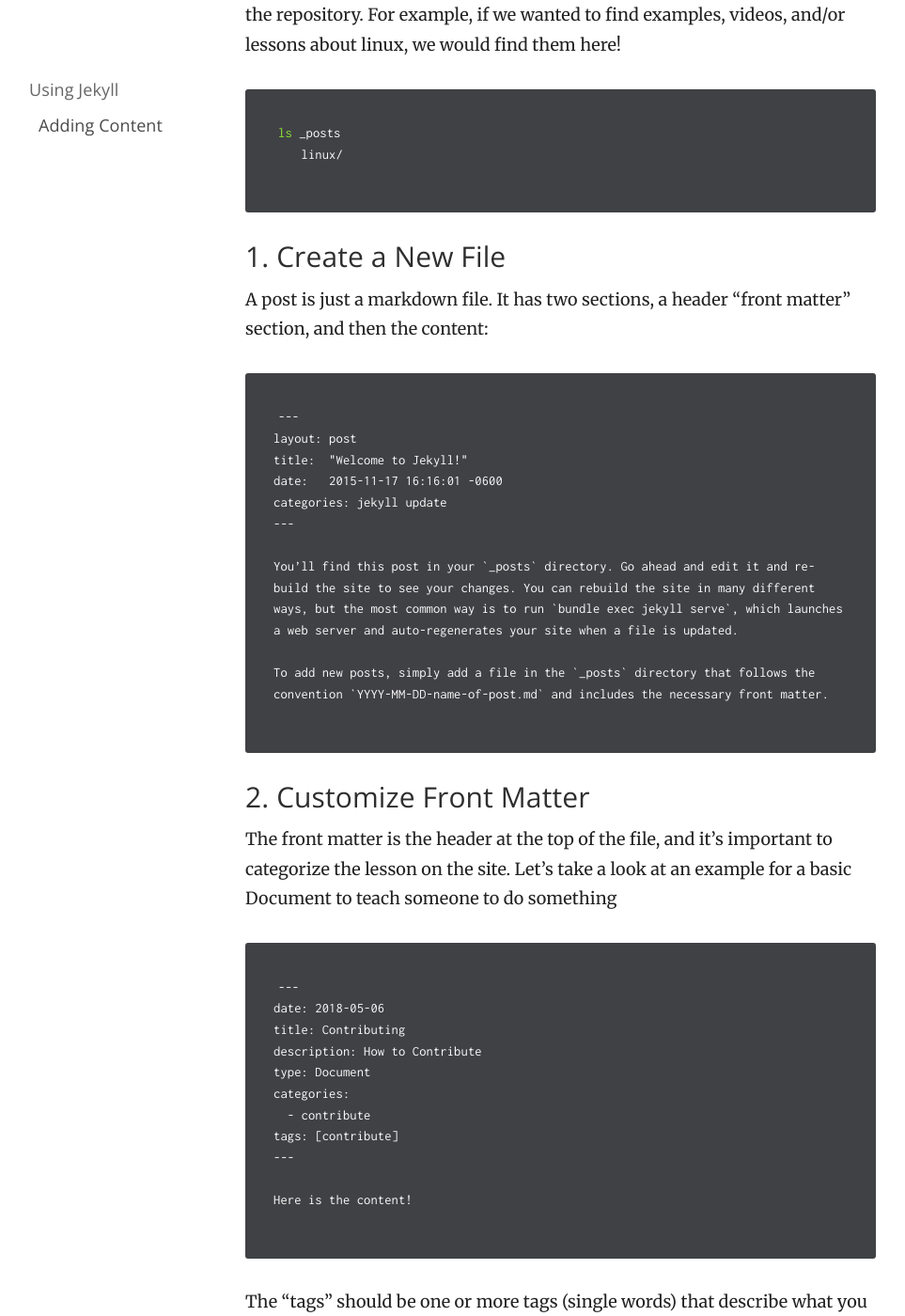
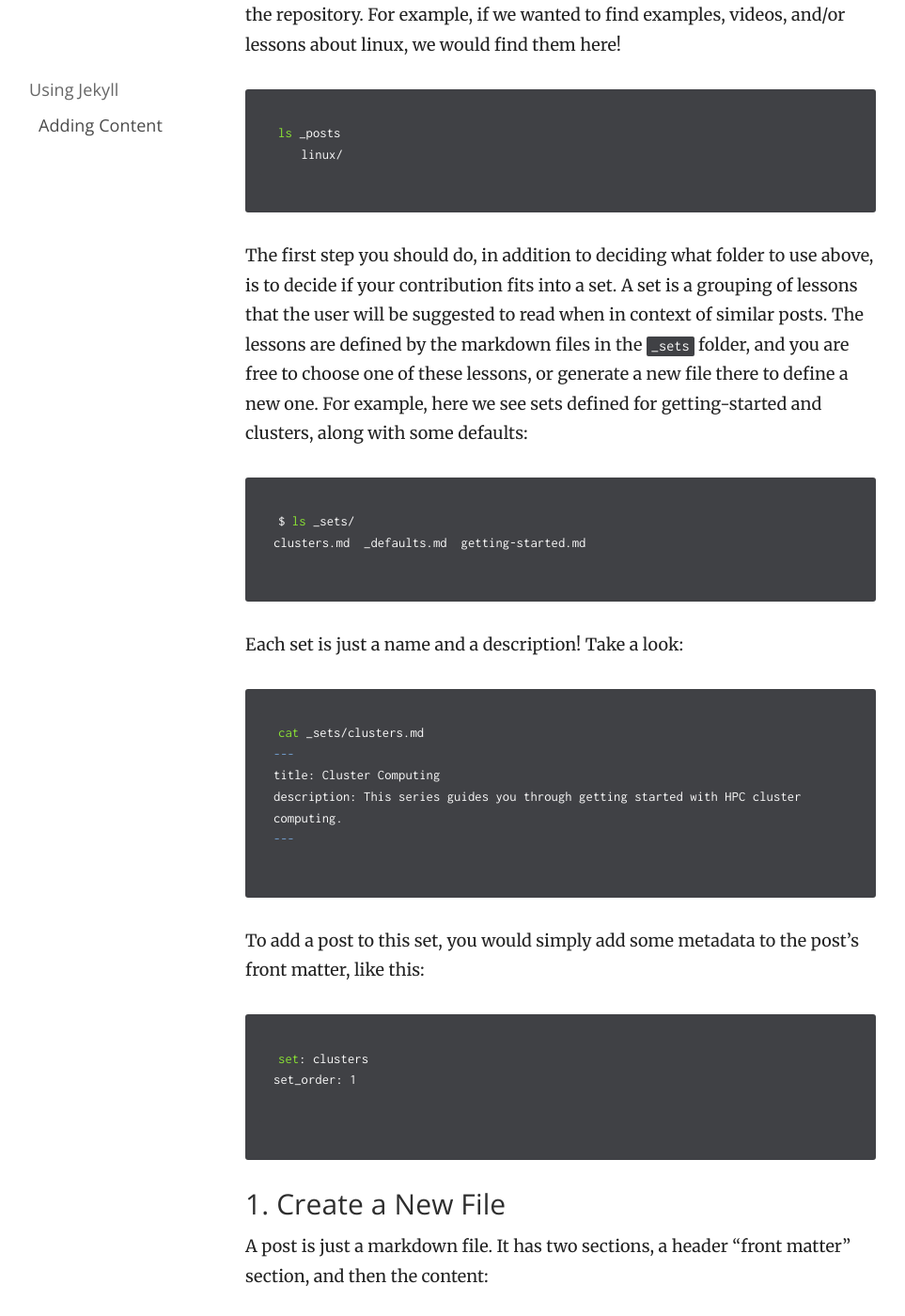
Before and after one commit to vsoch/lessons, a Jekyll site: the page built from _posts/contribute/2018-04-18-contributing.md, in a window 1280 px wide and 1400 px high, scrolled down 1275 px. Shown: the whole window at 94% size, without its empty margins (159-1122 px from the left). Built offline with Jekyll 4.4.1, drawn with Linux system fonts in a browser that asks for light colours; nearby versions of some CDN libraries.

Commit message:
adding info about sets

````diff
--- a/_posts/contribute/2018-04-18-contributing.md
+++ b/_posts/contribute/2018-04-18-contributing.md
@@ -42,6 +42,37 @@ would find them here!
 ```bash
 ls _posts
     linux/
+```
+
+The first step you should do, in addition to deciding what folder to use above,
+is to decide if your contribution fits into a set. A set is a grouping of lessons
+that the user will be suggested to read when in context of similar posts. The
+lessons are defined by the markdown files in the `_sets` folder, and you are free to choose
+one of these lessons, or generate a new file there to define a new one. For example,
+here we see sets defined for getting-started and clusters, along with some defaults:
+
+```bash
+$ ls _sets/
+clusters.md  _defaults.md  getting-started.md
+```
+
+Each set is just a name and a description! Take a look:
+
+```bash
+cat _sets/clusters.md
+---
+title: Cluster Computing
+description: This series guides you through getting started with HPC cluster computing.
+---
+```
+
+To add a post to this set, you would simply add some metadata to the post's front
+matter, like this:
+
+```bash
+set: clusters
+set_order: 1
+
 ```
 
 ### 1. Create a New File
````
